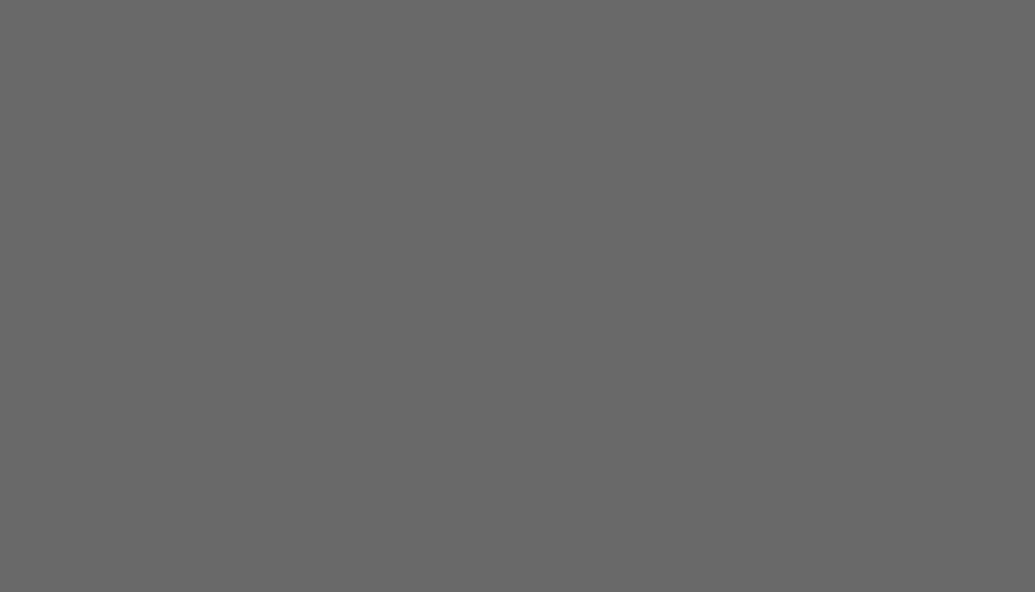
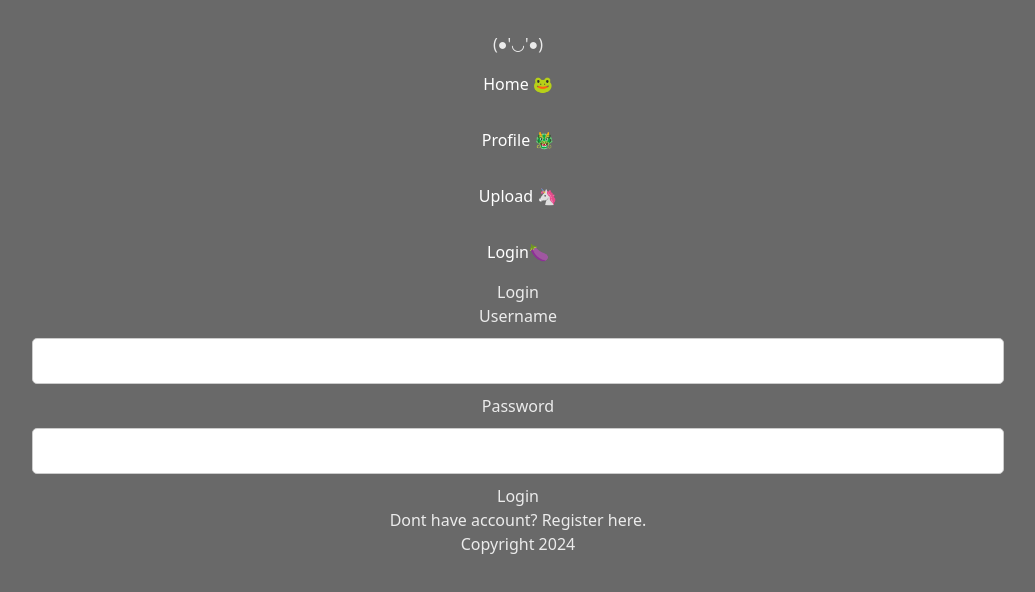
Before and after one commit to hinmiro/Week5, a React (Vite) app in the folder my-app/: page /login in a window 1280 px wide. Before the commit this address had no page. Shown: the top 592 px of the page, without its empty margins (122-1157 px from the left). Built offline with nearby package versions, Linux system fonts and the light colour scheme.

Commit message:
Add form assignments

```diff
--- a/my-app/src/App.jsx
+++ b/my-app/src/App.jsx
@@ -5,6 +5,7 @@
 import Upload from "./views/Upload.jsx";
 import Layout from "./views/Layout.jsx";
 import Single from "./views/Single.jsx";
+import Login from "./views/Login.jsx";
 
 const App = () => {
   return (
@@ -16,6 +17,7 @@
             <Route path="/profile" element={<Profile />} />
             <Route path="/upload" element={<Upload />} />
             <Route path="/media/:id" element={<Single />} />
+            <Route path="/login" element={<Login />} />
           </Route>
         </Routes>
       </Router>
--- /dev/null
+++ b/my-app/src/components/LoginForm.jsx
@@ -0,0 +1,80 @@
+// LoginForm.jsx
+import useForm from "../hooks/formHooks.js";
+import { useAuthentication } from "../hooks/apiHooks.js";
+import { useNavigate } from "react-router-dom";
+import PropTypes from "prop-types";
+
+const LoginForm = ({ setToggleForm }) => {
+  const navigate = useNavigate();
+  const { login } = useAuthentication();
+
+  const initValues = {
+    username: "",
+    password: "",
+  };
+
+  const doLogin = async () => {
+    try {
+      const userData = await login(inputs);
+      console.log("doLogin userdata: ", userData);
+      localStorage.setItem("token", userData.token);
+      navigate("/");
+    } catch (err) {
+      alert(err.message);
+    }
+  };
+
+  const { handleSubmit, handleInputChange, inputs } = useForm(
+    doLogin,
+    initValues,
+  );
+
+  console.log(inputs);
+  return (
+    <>
+      <h1>Login</h1>
+      <form onSubmit={handleSubmit}>
+        <div>
+          <label htmlFor="loginuser">Username</label>
+          <input
+            name="username"
+            type="text"
+            id="loginuser"
+            onChange={handleInputChange}
+            autoComplete="username"
+          />
+        </div>
+        <div>
+          <label htmlFor="loginpassword">Password</label>
+          <input
+            name="password"
+            type="password"
+            id="loginpassword"
+            onChange={handleInputChange}
+            autoComplete="current-password"
+          />
+        </div>
+        <button
+          className={
+            "p-2 rounded-lg text-blue-950 border-4 border-b-violet-600 border-cyan-400 bg-emerald-300 hover:bg-cyan-700 hover:text-blue-300"
+          }
+          type="submit"
+        >
+          Login
+        </button>
+        <label
+          className={"hover:text-fuchsia-700"}
+          onClick={() => setToggleForm(false)}
+        >
+          Dont have account? Register here.
+        </label>
+      </form>
+    </>
+  );
+};
+
+LoginForm.propTypes = {
+  setToggleForm: PropTypes.func.isRequired,
+};
+
+export default LoginForm;
--- /dev/null
+++ b/my-app/src/components/RegisterForm.jsx
@@ -0,0 +1,87 @@
+import useForm from "../hooks/formHooks.js";
+import { useUser } from "../hooks/apiHooks.js";
+import { useNavigate } from "react-router-dom";
+import Login from "../views/Login.jsx";
+import PropTypes from "prop-types";
+
+const RegisterForm = ({ setToggleForm }) => {
+  const navigate = useNavigate();
+  const { register } = useUser();
+
+  const initValues = {
+    username: "",
+    password: "",
+  };
+
+  const doRegister = async () => {
+    try {
+      const userData = await register(inputs);
+      console.log("doRegister userdata: ", userData);
+      localStorage.setItem("token", userData.token);
+      navigate("/profile");
+    } catch (err) {
+      alert(err.message);
+    }
+  };
+
+  const { handleSubmit, handleInputChange, inputs } = useForm(
+    doRegister,
+    initValues,
+  );
+
+  console.log(inputs);
+  return (
+    <>
+      <h1 className={"p-10"}>Register</h1>
+      <form onSubmit={handleSubmit}>
+        <div>
+          <label htmlFor="registeruser">Username</label>
+          <input
+            name="username"
+            type="text"
+            id="registeruser"
+            onChange={handleInputChange}
+          />
+        </div>
+        <div>
+          <label htmlFor="registerpassword">Password</label>
+          <input
+            name="password"
+            type="password"
+            id="registerpassword"
+            onChange={handleInputChange}
+          />
+        </div>
+        <div>
+          <label htmlFor="registeremail">Email</label>
+          <input
+            name="email"
+            type="text"
+            id="registeremail"
+            onChange={handleInputChange}
+          />
+        </div>
+        <button
+          className={
+            "p-2 rounded-lg text-blue-950 border-4 border-b-violet-600 border-cyan-400 bg-emerald-300 hover:bg-cyan-700 hover:text-blue-300"
+          }
+          type="submit"
+        >
+          Register
+        </button>
+        <label
+          className={"hover:text-fuchsia-700"}
+          onClick={() => setToggleForm(true)}
+        >
+          Login from here.
+        </label>
+      </form>
+    </>
+  );
+};
+
+RegisterForm.propTypes = {
+  setToggleForm: PropTypes.func.isRequired,
+};
+
+export default RegisterForm;
--- a/my-app/src/hooks/ApiHooks.js
+++ /dev/null
@@ -1,40 +0,0 @@
-import { useEffect, useState } from "react";
-import { fetchData } from "../lib/fetchData.js";
-
-const useMedia = () => {
-  const [mediaArray, setMediaArray] = useState([]);
-  const { getUserById } = useUser();
-
-  const getMedia = async () => {
-    const mediaResult = await fetchData(
-      import.meta.env.VITE_MEDIA_API + "/media",
-    );
-    console.log("media result:", mediaResult);
-
-    const mediaWithUser = await Promise.all(
-      mediaResult.map(async (mediaItem) => {
-        const userResult = await getUserById(mediaItem.user_id);
-        return { ...mediaItem, username: userResult.username };
-      }),
-    );
-    setMediaArray(mediaWithUser);
-  };
-
-  useEffect(() => {
-    getMedia();
-  }, []);
-
-  return { mediaArray };
-};
-
-const useUser = () => {
-  const getUserById = async (id) => {
-    const userResult = await fetchData(
-      import.meta.env.VITE_AUTH_API + "/users/" + id,
-    );
-    return userResult;
-  };
-  return { getUserById };
-};
-
-export { useMedia, useUser };
--- /dev/null
+++ b/my-app/src/hooks/apiHooks.js
@@ -0,0 +1,81 @@
+import { useEffect, useState } from "react";
+import { fetchData } from "../lib/fetchData.js";
+
+const useMedia = () => {
+  const [mediaArray, setMediaArray] = useState([]);
+  const { getUserById } = useUser();
+
+  const getMedia = async () => {
+    const mediaResult = await fetchData(
+      import.meta.env.VITE_MEDIA_API + "/media",
+    );
+    console.log("media result:", mediaResult);
+
+    const mediaWithUser = await Promise.all(
+      mediaResult.map(async (mediaItem) => {
+        const userResult = await getUserById(mediaItem.user_id);
+        return { ...mediaItem, username: userResult.username };
+      }),
+    );
+    setMediaArray(mediaWithUser);
+  };
+
+  useEffect(() => {
+    getMedia();
+  }, []);
+
+  return { mediaArray };
+};
+
+const useUser = () => {
+  const getUserById = async (id) => {
+    return await fetchData(import.meta.env.VITE_AUTH_API + "/users/" + id);
+  };
+
+  const getUserByToken = async (token) => {
+    const options = {
+      headers: {
+        Authorization: "Bearer " + token,
+      },
+    };
+
+    return await fetchData(
+      import.meta.env.VITE_AUTH_API + "/users/token",
+      options,
+    );
+  };
+
+  const register = async (inputs) => {
+    const options = {
+      method: "POST",
+      headers: {
+        "Content-Type": "application/json",
+      },
+      body: JSON.stringify(inputs),
+    };
+
+    return await fetchData(import.meta.env.VITE_AUTH_API + "/users", options);
+  };
+
+  return { getUserById, getUserByToken, register };
+};
+
+const useAuthentication = () => {
+  const login = async (inputs) => {
+    const options = {
+      method: "POST",
+      headers: {
+        "content-type": "application/json",
+      },
+      body: JSON.stringify(inputs),
+    };
+    const loginResult = await fetchData(
+      import.meta.env.VITE_AUTH_API + "/auth/login/",
+      options,
+    );
+    return loginResult;
+  };
+  return { login };
+};
+
+export { useMedia, useUser, useAuthentication };
--- /dev/null
+++ b/my-app/src/hooks/formHooks.js
@@ -0,0 +1,29 @@
+import { useState } from "react";
+
+const useForm = (callback, initState) => {
+  const [inputs, setInputs] = useState(initState);
+
+  const handleSubmit = (event) => {
+    if (event) {
+      event.preventDefault();
+    }
+    callback();
+  };
+
+  const handleInputChange = (event) => {
+    event.persist();
+    console.log(event.target.name, event.target.value);
+    setInputs((inputs) => ({
+      ...inputs,
+      [event.target.name]: event.target.value,
+    }));
+  };
+
+  return {
+    handleSubmit,
+    handleInputChange,
+    inputs,
+  };
+};
+
+export default useForm;
--- a/my-app/src/views/Home.jsx
+++ b/my-app/src/views/Home.jsx
@@ -1,5 +1,5 @@
 import MediaRow from "../components/MediaRow.jsx";
-import { useMedia } from "../hooks/ApiHooks.js";
+import { useMedia } from "../hooks/apiHooks.js";
 
 const Home = () => {
   // const [selectedItem, setSelectedItem] = useState(null);
--- a/my-app/src/views/Layout.jsx
+++ b/my-app/src/views/Layout.jsx
@@ -16,6 +16,7 @@
           <Link className={"font-light"} to="/upload">
             Upload 🦄
           </Link>
+          <Link to="/login">Login🍆</Link>
         </nav>
       </header>
       <main>
--- /dev/null
+++ b/my-app/src/views/Login.jsx
@@ -0,0 +1,20 @@
+// imports
+
+import LoginForm from "../components/LoginForm.jsx";
+import RegisterForm from "../components/RegisterForm.jsx";
+import { useState } from "react";
+
+const Login = () => {
+  const [toggleForm, setToggleForm] = useState(true);
+  return (
+    <>
+      {toggleForm ? (
+        <LoginForm setToggleForm={setToggleForm} />
+      ) : (
+        <RegisterForm setToggleForm={setToggleForm} />
+      )}
+    </>
+  );
+};
+
+export default Login;
--- a/my-app/src/views/Profile.jsx
+++ b/my-app/src/views/Profile.jsx
@@ -1,10 +1,37 @@
-import React from "react";
+import { useEffect, useState } from "react";
+import { useUser } from "../hooks/apiHooks.js";
 
 const Profile = () => {
+  const [user, setUser] = useState(null);
+  const { getUserByToken } = useUser();
+
+  useEffect(() => {
+    const getUser = async () => {
+      try {
+        const userData = await getUserByToken(localStorage.getItem("token"));
+        setUser(userData.user);
+      } catch (err) {
+        console.error("Error: ", err);
+      }
+    };
+    getUser();
+  }, []);
+
   return (
-    <div>
-      <h1>This is profile page</h1>
-    </div>
+    <>
+      <div>
+        <h1>Profile page</h1>
+      </div>
+      <div>
+        {user && (
+          <>
+            <p>Username: {user.username}</p>
+            <p>Email: {user.email}</p>
+            <p>Created: {user.created_at}</p>
+          </>
+        )}
+      </div>
+    </>
   );
 };
 
```
Also changed, not shown: my-app/src/views/Logout.jsx (added).
